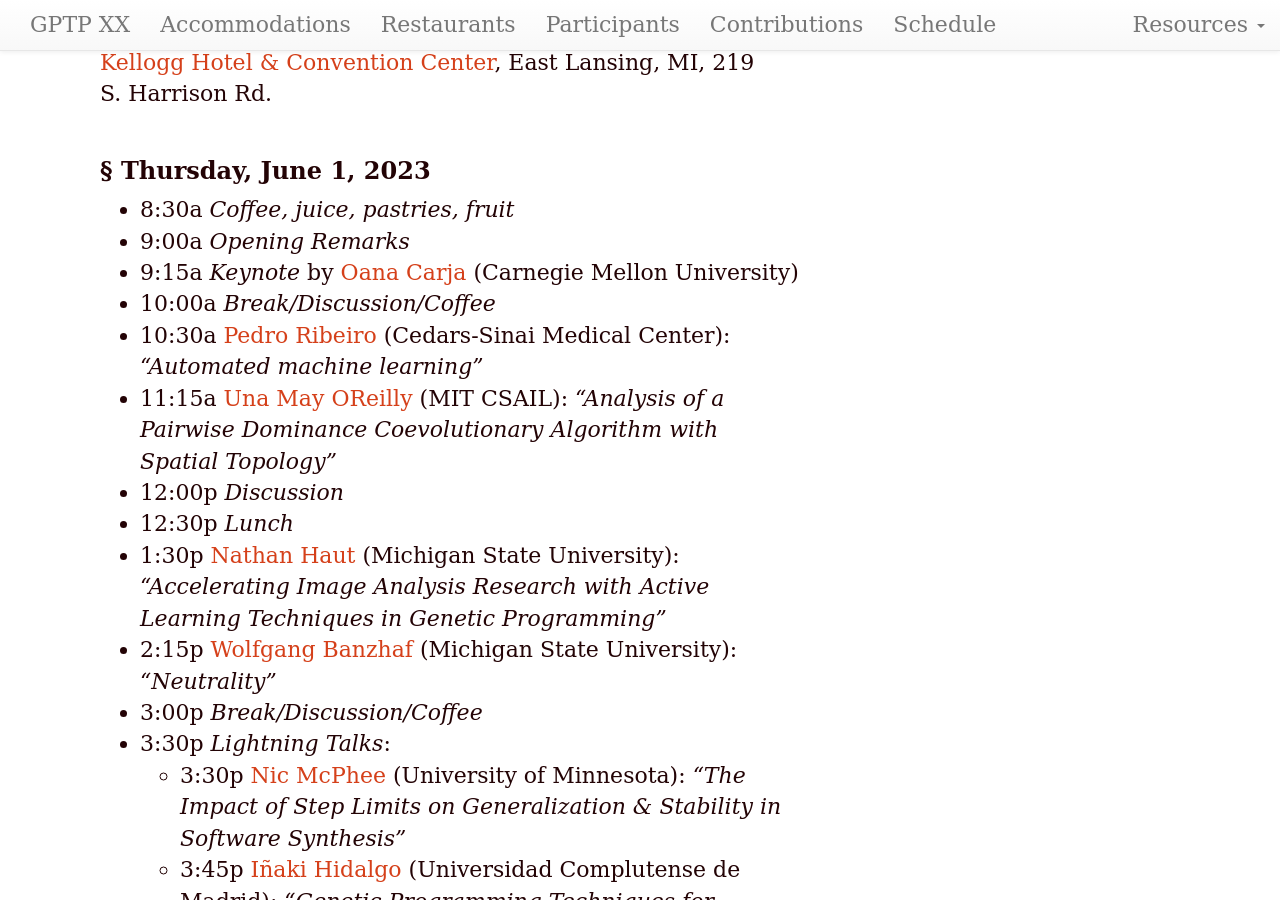
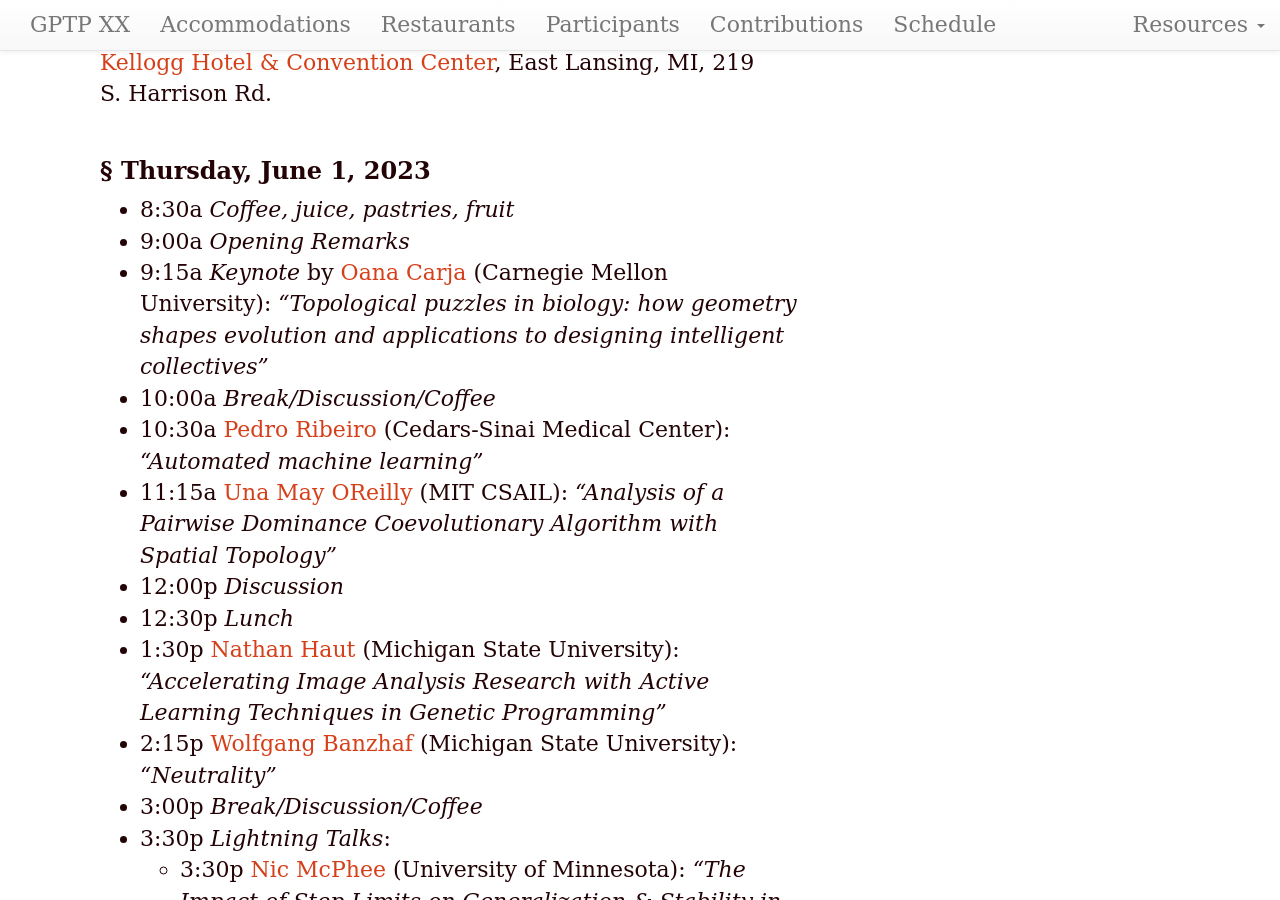
Before and after one commit to GPTP-workshop/gptp-workshop.github.io, a Jekyll site: the page built from schedule.md, in a window 1280 px wide and 900 px high, scrolled down 486 px. Built offline with Jekyll 4.4.1, drawn with Linux system fonts in a browser that asks for light colours; our own code applies the rules of GitHub Pages for plain Markdown files; some of the changed text lies outside the part shown.

Commit message:
Update schedule.md

```diff
--- a/schedule.md
+++ b/schedule.md
@@ -16,7 +16,7 @@ GPTP-2023 will be held at Michigan State University, in [Kellogg Hotel & Convent
 
 - 8:30a _Coffee, juice, pastries, fruit_
 - 9:00a _Opening Remarks_
-- 9:15a _Keynote_ by [Oana Carja](https://cbd.cmu.edu/people/carja.html) (Carnegie Mellon University)
+- 9:15a _Keynote_ by [Oana Carja](https://cbd.cmu.edu/people/carja.html) (Carnegie Mellon University): _"Topological puzzles in biology: how geometry shapes evolution and applications to designing intelligent collectives"_
 - 10:00a _Break/Discussion/Coffee_
 - 10:30a [Pedro Ribeiro](https://www.cedars-sinai.org/) (Cedars-Sinai Medical Center): _"Automated machine learning"_
 - 11:15a [Una May OReilly](https://www.csail.mit.edu/person/una-may-oreilly) (MIT CSAIL): _"Analysis of a Pairwise Dominance
```
Also changed, not shown: other parts of schedule.md (+1 -1 lines).
